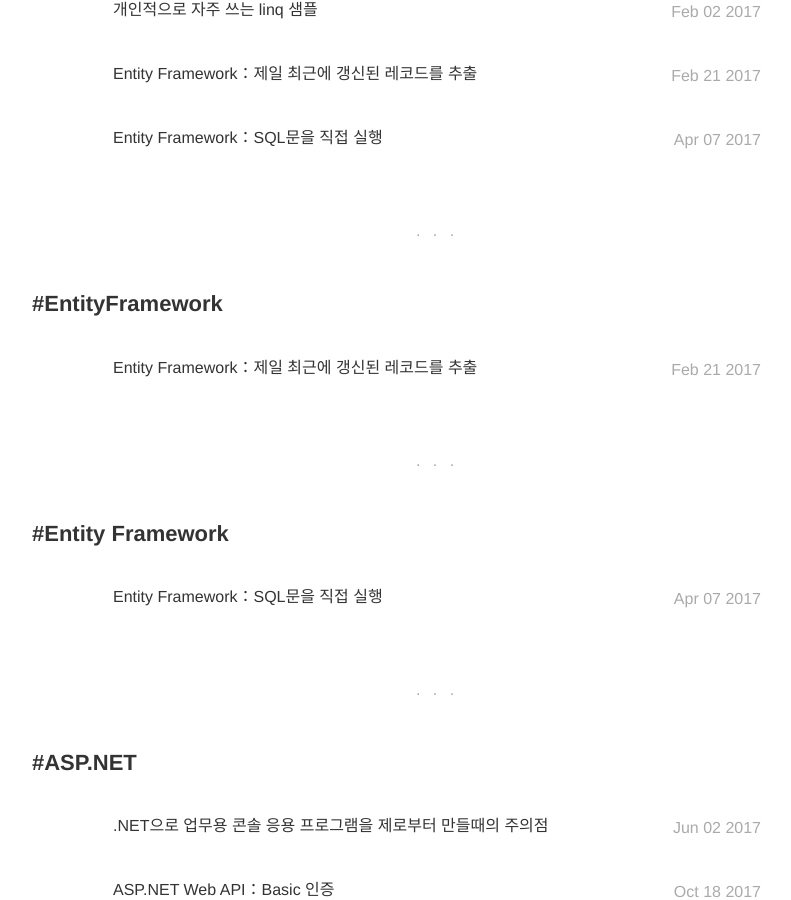
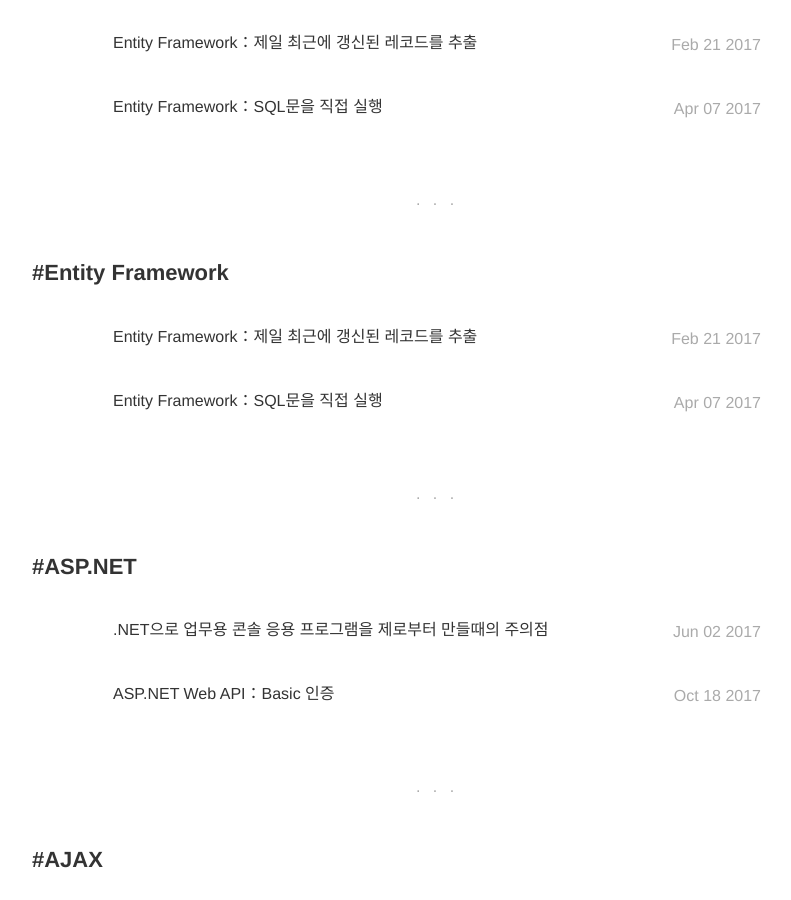
Before and after one commit to Pie001/pie001.github.io, a Jekyll site: the page built from tags.html, in a window 1280 px wide and 900 px high, scrolled down 5308 px. Shown: the whole window, without its empty margins (203-994 px from the left). Built offline with Jekyll 4.4.1, drawn with Linux system fonts in a browser that asks for light colours.

Commit message:
Update 2017-02-21-0021.md

```diff
--- a/_posts/2017-02-21-0021.md
+++ b/_posts/2017-02-21-0021.md
@@ -10,7 +10,7 @@
 tag:
 - C#
 - linq
-- EntityFramework
+- Entity Framework
 - dev
 - programming
 category: blog
```
